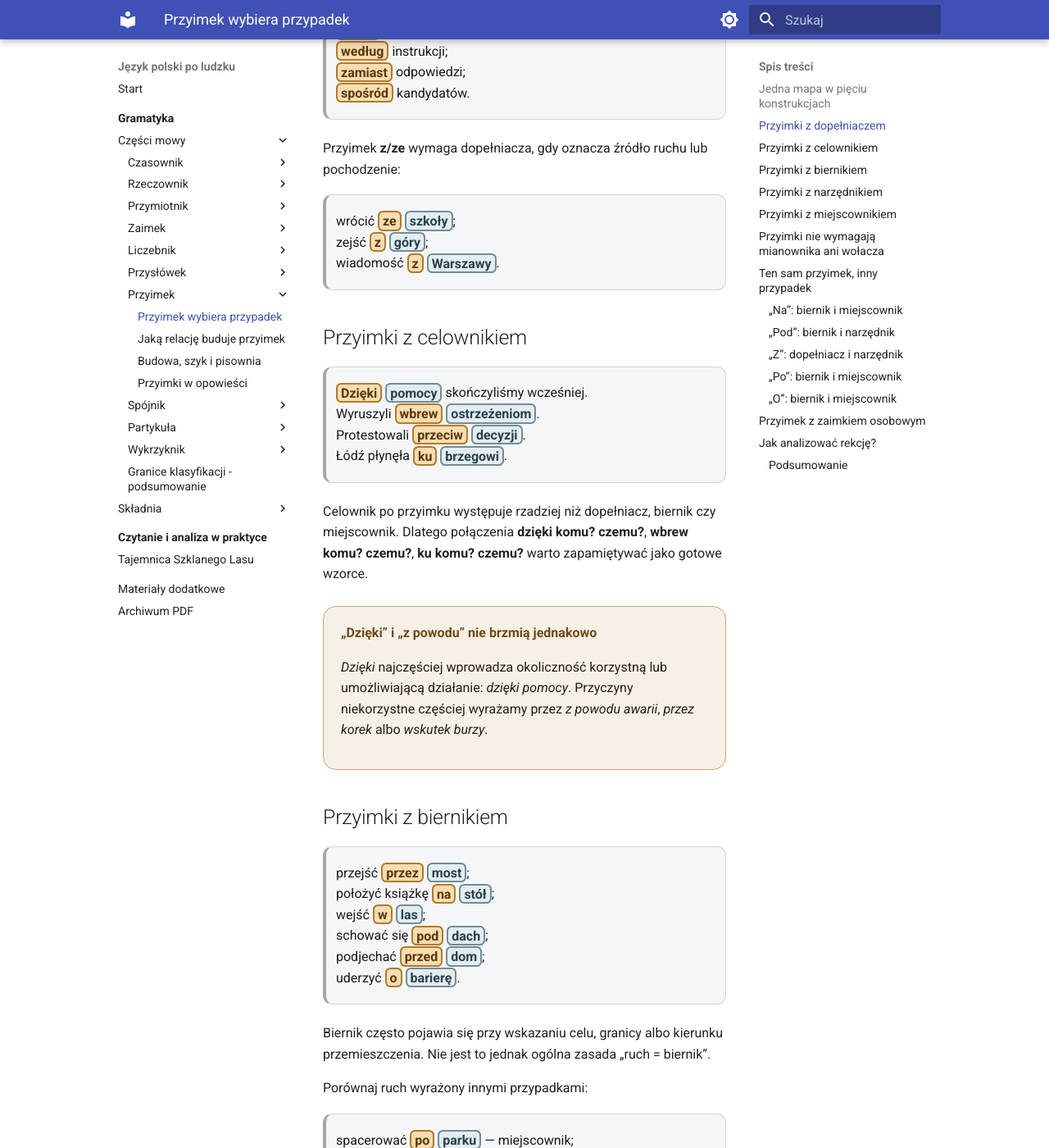
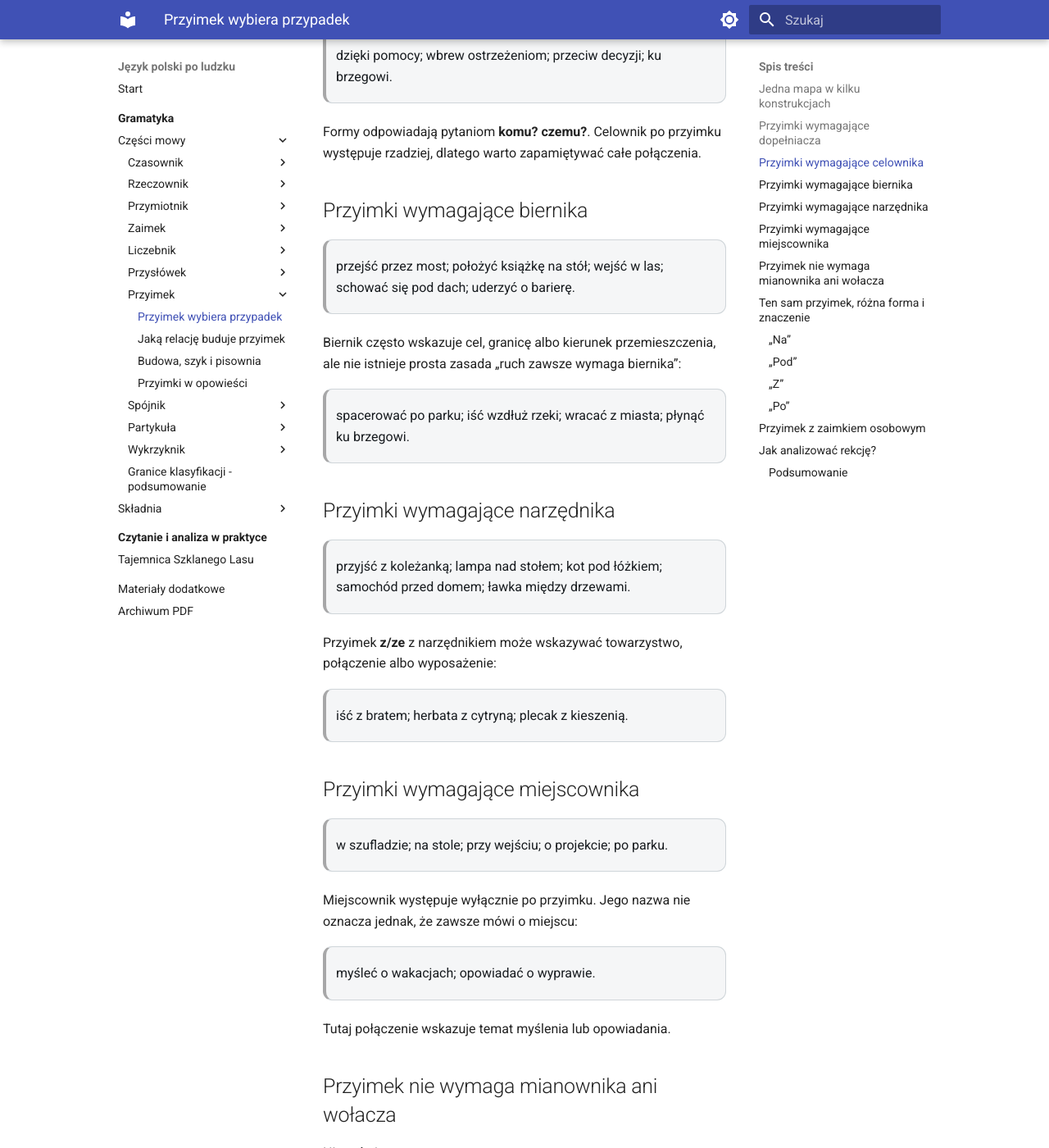
Before and after one commit to dchorazkiewicz/SP_JP, an MkDocs documentation site: the page built from docs/gramatyka/czesci-mowy/przyimek/przypadki-i-rekcja.md, in a window 1280 px wide and 1400 px high, scrolled down 1468 px. Shown: the whole window at 82% size. Built offline with MkDocs 1.6.1 and Material for MkDocs 9.7.7, drawn with Linux system fonts in a browser that asks for light colours; some of the changed text lies outside the part shown.

Commit message:
Wprowadź rekcję przyimka po przykładach

```diff
--- a/docs/gramatyka/czesci-mowy/przyimek/przypadki-i-rekcja.md
+++ b/docs/gramatyka/czesci-mowy/przyimek/przypadki-i-rekcja.md
@@ -1,196 +1,148 @@
-# Przyimek wybiera przypadek
+# Przyimek wybiera formę następnego wyrazu
 
 <div class="preposition-lesson" markdown>
 
-<div class="lesson-lead" markdown>
-
-Przyimek nie łączy się z dowolną formą rzeczownika. Wymaga określonego przypadku, a to wymaganie nazywamy **rekcją**. Najbezpieczniej uczyć się całych konstrukcji: **bez książki, dzięki książce, z książką, o książce**.
-
-</div>
-
-## Jedna mapa w pięciu konstrukcjach
-
-<div class="preposition-story" markdown>
-  <div class="preposition-story__title">Forma zależy od przyimka</div>
-  <div class="preposition-story__body" markdown>
+## Jedna mapa w kilku konstrukcjach
 
 > Nie wyruszymy <span class="prep-focus">bez</span> <span class="governed-focus">mapy</span>.
 > <span class="prep-focus">Dzięki</span> <span class="governed-focus">mapie</span> znaleźliśmy krótszą drogę.
 > Schowałem notatkę <span class="prep-focus">pod</span> <span class="governed-focus">mapę</span>.
-> Rozmawiałem <span class="prep-focus">z</span> <span class="governed-focus">mapą</span> w ręku.
+> Szedłem <span class="prep-focus">z</span> <span class="governed-focus">mapą</span> w ręku.
 > Zaznaczyliśmy trasę <span class="prep-focus">na</span> <span class="governed-focus">mapie</span>.
 
-Wyraz **mapa** przyjmuje kolejno dopełniacz, celownik, biernik, narzędnik i miejscownik. Przyimek pozostaje nieodmienny, ale kieruje formą następującego wyrazu.
+Wyraz **mapa** przyjmuje różne formy, ponieważ każdy przyimek buduje inną relację i dopuszcza określony sposób ukształtowania następnej nazwy.
 
-  </div>
-</div>
+Dopiero teraz możemy nazwać formy:
+
+- **mapy** po **bez** — dopełniacz;
+- **mapie** po **dzięki** — celownik;
+- **mapę** po **pod** w znaczeniu kierunku — biernik;
+- **mapą** po **z** w znaczeniu towarzyszenia — narzędnik;
+- **mapie** po **na** w znaczeniu położenia — miejscownik.
 
 <div class="preposition-concept">
   <span class="preposition-concept__label">Pojęcie</span>
   <strong>Rekcja przyimka</strong>
-  <p>To wymaganie określonego przypadku przez przyimek. Rekcję rozpoznajemy w całym połączeniu, ponieważ niektóre przyimki mogą łączyć się z więcej niż jednym przypadkiem.</p>
+  <p>To wymaganie określonego przypadku przez przyimek. Rozpoznajemy je w całym połączeniu, ponieważ ten sam przyimek może wymagać różnych form zależnie od znaczenia.</p>
 </div>
 
-## Przyimki z dopełniaczem
+## Przyimki wymagające dopełniacza
 
-> wrócić <span class="prep-focus">do</span> <span class="governed-focus">domu</span>;
-> dostać wiadomość <span class="prep-focus">od</span> <span class="governed-focus">nauczyciela</span>;
-> pracować <span class="prep-focus">bez</span> <span class="governed-focus">pośpiechu</span>;
-> przygotować materiały <span class="prep-focus">dla</span> <span class="governed-focus">uczestników</span>;
-> stanąć <span class="prep-focus">obok</span> <span class="governed-focus">bramy</span>.
+> do domu; od nauczyciela; bez pośpiechu; dla uczestników; obok bramy;
+> wokół domu; podczas rozmowy; mimo deszczu; według instrukcji.
 
-Dopełniacza wymagają również między innymi:
+W tych połączeniach następujący wyraz ma formę odpowiadającą pytaniom **kogo? czego?**. Nazywamy ją dopełniaczem.
 
-> <span class="prep-focus">u</span> babci;
-> <span class="prep-focus">wokół</span> domu;
-> <span class="prep-focus">wśród</span> drzew;
-> <span class="prep-focus">podczas</span> rozmowy;
-> <span class="prep-focus">mimo</span> deszczu;
-> <span class="prep-focus">według</span> instrukcji;
-> <span class="prep-focus">zamiast</span> odpowiedzi;
-> <span class="prep-focus">spośród</span> kandydatów.
+Przyimek **z/ze** wymaga dopełniacza, gdy wskazuje źródło lub pochodzenie:
 
-Przyimek **z/ze** wymaga dopełniacza, gdy oznacza źródło ruchu lub pochodzenie:
+> wrócić ze szkoły; zejść z góry; wiadomość z Warszawy.
 
-> wrócić <span class="prep-focus">ze</span> <span class="governed-focus">szkoły</span>;
-> zejść <span class="prep-focus">z</span> <span class="governed-focus">góry</span>;
-> wiadomość <span class="prep-focus">z</span> <span class="governed-focus">Warszawy</span>.
+## Przyimki wymagające celownika
 
-## Przyimki z celownikiem
+> dzięki pomocy; wbrew ostrzeżeniom; przeciw decyzji; ku brzegowi.
 
-> <span class="prep-focus">Dzięki</span> <span class="governed-focus">pomocy</span> skończyliśmy wcześniej.
-> Wyruszyli <span class="prep-focus">wbrew</span> <span class="governed-focus">ostrzeżeniom</span>.
-> Protestowali <span class="prep-focus">przeciw</span> <span class="governed-focus">decyzji</span>.
-> Łódź płynęła <span class="prep-focus">ku</span> <span class="governed-focus">brzegowi</span>.
+Formy odpowiadają pytaniom **komu? czemu?**. Celownik po przyimku występuje rzadziej, dlatego warto zapamiętywać całe połączenia.
 
-Celownik po przyimku występuje rzadziej niż dopełniacz, biernik czy miejscownik. Dlatego połączenia **dzięki komu? czemu?**, **wbrew komu? czemu?**, **ku komu? czemu?** warto zapamiętywać jako gotowe wzorce.
+## Przyimki wymagające biernika
 
-<div class="preposition-checkpoint">
-  <div class="preposition-checkpoint__title">„Dzięki” i „z powodu” nie brzmią jednakowo</div>
-  <p><em>Dzięki</em> najczęściej wprowadza okoliczność korzystną lub umożliwiającą działanie: <em>dzięki pomocy</em>. Przyczyny niekorzystne częściej wyrażamy przez <em>z powodu awarii</em>, <em>przez korek</em> albo <em>wskutek burzy</em>.</p>
-</div>
+> przejść przez most; położyć książkę na stół; wejść w las; schować się pod dach; uderzyć o barierę.
 
-## Przyimki z biernikiem
+Biernik często wskazuje cel, granicę albo kierunek przemieszczenia, ale nie istnieje prosta zasada „ruch zawsze wymaga biernika”:
 
-> przejść <span class="prep-focus">przez</span> <span class="governed-focus">most</span>;
-> położyć książkę <span class="prep-focus">na</span> <span class="governed-focus">stół</span>;
-> wejść <span class="prep-focus">w</span> <span class="governed-focus">las</span>;
-> schować się <span class="prep-focus">pod</span> <span class="governed-focus">dach</span>;
-> podjechać <span class="prep-focus">przed</span> <span class="governed-focus">dom</span>;
-> uderzyć <span class="prep-focus">o</span> <span class="governed-focus">barierę</span>.
+> spacerować po parku; iść wzdłuż rzeki; wracać z miasta; płynąć ku brzegowi.
 
-Biernik często pojawia się przy wskazaniu celu, granicy albo kierunku przemieszczenia. Nie jest to jednak ogólna zasada „ruch = biernik”.
+## Przyimki wymagające narzędnika
 
-Porównaj ruch wyrażony innymi przypadkami:
+> przyjść z koleżanką; lampa nad stołem; kot pod łóżkiem; samochód przed domem; ławka między drzewami.
 
-> spacerować <span class="prep-focus">po</span> <span class="governed-focus">parku</span> — miejscownik;
-> iść <span class="prep-focus">wzdłuż</span> <span class="governed-focus">rzeki</span> — dopełniacz;
-> wracać <span class="prep-focus">z</span> <span class="governed-focus">miasta</span> — dopełniacz;
-> płynąć <span class="prep-focus">ku</span> <span class="governed-focus">brzegowi</span> — celownik.
+Przyimek **z/ze** z narzędnikiem może wskazywać towarzystwo, połączenie albo wyposażenie:
 
-## Przyimki z narzędnikiem
+> iść z bratem; herbata z cytryną; plecak z kieszenią.
 
-> przyjść <span class="prep-focus">z</span> <span class="governed-focus">koleżanką</span>;
-> lampa wisi <span class="prep-focus">nad</span> <span class="governed-focus">stołem</span>;
-> kot śpi <span class="prep-focus">pod</span> <span class="governed-focus">łóżkiem</span>;
-> samochód stoi <span class="prep-focus">przed</span> <span class="governed-focus">domem</span>;
-> ławka stoi <span class="prep-focus">między</span> <span class="governed-focus">drzewami</span>.
+## Przyimki wymagające miejscownika
 
-Przyimek **z/ze** z narzędnikiem oznacza między innymi towarzystwo, połączenie albo cechę wyposażenia:
+> w szufladzie; na stole; przy wejściu; o projekcie; po parku.
 
-> iść <span class="prep-focus">z</span> <span class="governed-focus">bratem</span>;
-> herbata <span class="prep-focus">z</span> <span class="governed-focus">cytryną</span>;
-> plecak <span class="prep-focus">z</span> <span class="governed-focus">kieszenią</span>.
+Miejscownik występuje wyłącznie po przyimku. Jego nazwa nie oznacza jednak, że zawsze mówi o miejscu:
 
-## Przyimki z miejscownikiem
+> myśleć o wakacjach; opowiadać o wyprawie.
 
-> dokument znajduje się <span class="prep-focus">w</span> <span class="governed-focus">szufladzie</span>;
-> książka leży <span class="prep-focus">na</span> <span class="governed-focus">stole</span>;
-> czekamy <span class="prep-focus">przy</span> <span class="governed-focus">wejściu</span>;
-> rozmawiamy <span class="prep-focus">o</span> <span class="governed-focus">projekcie</span>;
-> spacerujemy <span class="prep-focus">po</span> <span class="governed-focus">parku</span>.
+Tutaj połączenie wskazuje temat myślenia lub opowiadania.
 
-Miejscownik nie występuje bez przyimka. Jego nazwa może sugerować wyłącznie miejsce, ale przypadek ten pojawia się również w konstrukcjach dotyczących tematu:
+## Przyimek nie wymaga mianownika ani wołacza
 
-> myśleć <span class="prep-focus">o</span> <span class="governed-focus">wakacjach</span>;
-> opowiadać <span class="prep-focus">o</span> <span class="governed-focus">wyprawie</span>.
+Nie mówimy:
 
-## Przyimki nie wymagają mianownika ani wołacza
+> ~~do szkoła~~; ~~z koleżanka~~.
 
-Po przyimku nie występuje mianownik:
+Poprawnie:
 
-> ~~do szkoła~~ → <span class="prep-focus">do</span> <span class="governed-focus">szkoły</span>;
-> ~~z koleżanka~~ → <span class="prep-focus">z</span> <span class="governed-focus">koleżanką</span>.
+> do szkoły; z koleżanką.
 
-Wołacz służy przede wszystkim bezpośredniemu zwracaniu się do kogoś i również nie jest rządzony przez przyimek.
+Mianownik jest zwykle formą podstawową rzeczownika, a wołacz służy bezpośredniemu zwracaniu się do odbiorcy. Przyimki nie rządzą tymi przypadkami.
 
-## Ten sam przyimek, inny przypadek
+## Ten sam przyimek, różna forma i znaczenie
 
-### „Na”: biernik i miejscownik
+### „Na”
 
-> Położyłem telefon <span class="prep-focus">na</span> <span class="governed-focus">biurko</span>. — cel przemieszczenia, biernik
-> Telefon leży <span class="prep-focus">na</span> <span class="governed-focus">biurku</span>. — położenie, miejscownik
+> Położyłem telefon <span class="prep-focus">na</span> <span class="governed-focus">biurko</span>. — cel ruchu, biernik;
+> Telefon leży <span class="prep-focus">na</span> <span class="governed-focus">biurku</span>. — położenie, miejscownik.
 
-### „Pod”: biernik i narzędnik
+### „Pod”
 
-> Kot wbiegł <span class="prep-focus">pod</span> <span class="governed-focus">łóżko</span>. — kierunek, biernik
-> Kot śpi <span class="prep-focus">pod</span> <span class="governed-focus">łóżkiem</span>. — położenie, narzędnik
+> Kot wbiegł <span class="prep-focus">pod</span> <span class="governed-focus">łóżko</span>. — kierunek, biernik;
+> Kot śpi <span class="prep-focus">pod</span> <span class="governed-focus">łóżkiem</span>. — położenie, narzędnik.
 
-### „Z”: dopełniacz i narzędnik
+### „Z”
 
-> Wróciłem <span class="prep-focus">z</span> <span class="governed-focus">miasta</span>. — źródło, dopełniacz
-> Wróciłem <span class="prep-focus">z</span> <span class="governed-focus">bratem</span>. — towarzystwo, narzędnik
+> Wróciłem <span class="prep-focus">z</span> <span class="governed-focus">miasta</span>. — źródło, dopełniacz;
+> Wróciłem <span class="prep-focus">z</span> <span class="governed-focus">bratem</span>. — towarzystwo, narzędnik.
 
-### „Po”: biernik i miejscownik
+### „Po”
 
-> Poszedłem <span class="prep-focus">po</span> <span class="governed-focus">chleb</span>. — cel, biernik
-> Chodziłem <span class="prep-focus">po</span> <span class="governed-focus">sklepie</span>. — przestrzeń ruchu, miejscownik
+> Poszedłem <span class="prep-focus">po</span> <span class="governed-focus">chleb</span>. — cel, biernik;
+> Chodziłem <span class="prep-focus">po</span> <span class="governed-focus">sklepie</span>. — przestrzeń ruchu, miejscownik.
 
-### „O”: biernik i miejscownik
-
-> Piłka uderzyła <span class="prep-focus">o</span> <span class="governed-focus">ścianę</span>. — kontakt, biernik
-> Rozmawialiśmy <span class="prep-focus">o</span> <span class="governed-focus">ścianie</span> wymagającej remontu. — temat, miejscownik
+Najpierw ustalamy znaczenie całego połączenia, dopiero potem nazwę przypadku.
 
 ## Przyimek z zaimkiem osobowym
 
 Po przyimkach formy zaimków trzeciej osoby otrzymują zwykle początkowe **n-**:
 
-> bez <span class="pronoun-anchor">niego</span>; do <span class="pronoun-anchor">niej</span>; dla <span class="pronoun-anchor">nich</span>;
-> dzięki <span class="pronoun-anchor">niemu</span>; przeciw <span class="pronoun-anchor">niej</span>;
-> z <span class="pronoun-anchor">nim</span>; nad <span class="pronoun-anchor">nią</span>; między <span class="pronoun-anchor">nimi</span>;
-> o <span class="pronoun-anchor">nim</span>; przy <span class="pronoun-anchor">niej</span>; po <span class="pronoun-anchor">nich</span>.
+> bez niego; do niej; dla nich;
+> dzięki niemu; przeciw niej;
+> z nim; nad nią; między nimi;
+> o nim; przy niej; po nich.
 
 Porównaj:
 
-> Widzę <span class="pronoun-anchor">go</span>.
-> Czekam <span class="prep-focus">na</span> <span class="pronoun-anchor">niego</span>.
+> Widzę go.
+> Czekam na niego.
 
 Pierwsza forma nie stoi po przyimku. Druga jest częścią wyrażenia przyimkowego.
 
 ## Jak analizować rekcję?
 
 <div class="preposition-step-list">
-  <div class="preposition-step"><strong>Znajdź przyimek i cały wyraz zależny.</strong></div>
-  <div class="preposition-step"><strong>Ustal znaczenie całego połączenia.</strong> Miejsce, kierunek, źródło, towarzystwo, temat czy cel?</div>
-  <div class="preposition-step"><strong>Rozpoznaj przypadek po formie całej grupy.</strong></div>
-  <div class="preposition-step"><strong>Przy przyimku wieloznacznym porównaj konstrukcje.</strong> <em>Na stół</em> i <em>na stole</em> nie mają tej samej rekcji.</div>
-  <div class="preposition-step"><strong>Nie stosuj mechanicznej reguły ruchu.</strong> Ruch może wystąpić z różnymi przypadkami.</div>
-  <div class="preposition-step"><strong>Przy zaimku trzeciej osoby sprawdź formę z „n-”.</strong></div>
+  <div class="preposition-step"><strong>Znajdź przyimek i cały zależny od niego składnik.</strong></div>
+  <div class="preposition-step"><strong>Ustal znaczenie połączenia.</strong> Miejsce, kierunek, źródło, towarzystwo, temat czy cel?</div>
+  <div class="preposition-step"><strong>Obserwuj formę następnego wyrazu.</strong></div>
+  <div class="preposition-step"><strong>Dopiero potem nazwij przypadek.</strong></div>
+  <div class="preposition-step"><strong>Przy przyimkach wieloznacznych porównaj kontrastowe zdania.</strong></div>
+  <div class="preposition-step"><strong>Nie ucz się samego przyimka bez jego połączeń.</strong></div>
 </div>
 
 <div class="preposition-summary">
 <h3>Podsumowanie</h3>
 <ul>
-  <li>Rekcja to wymaganie określonego przypadku przez przyimek.</li>
-  <li>Przyimki łączą się z dopełniaczem, celownikiem, biernikiem, narzędnikiem albo miejscownikiem.</li>
-  <li>Nie występują konstrukcje przyimkowe z mianownikiem ani wołaczem.</li>
+  <li>Przyimek kieruje formą następnego wyrazu.</li>
+  <li>To wymaganie nazywamy rekcją dopiero po zobaczeniu zależności.</li>
   <li>Ten sam przyimek może wymagać różnych przypadków zależnie od znaczenia.</li>
-  <li>Ruch nie oznacza automatycznie biernika.</li>
-  <li>Po przyimkach zaimki trzeciej osoby mają zwykle formy typu <em>niego, niej, niemu, nim</em>.</li>
-  <li>Najlepiej zapamiętywać całe połączenia, nie samotne przyimki.</li>
+  <li>Najpierw analizujemy relację, potem nazywamy przypadek.</li>
+  <li>Przyimki nie łączą się z mianownikiem ani wołaczem.</li>
 </ul>
 </div>
 
-[Przejdź dalej: jaką relację buduje przyimek?](../znaczenie-i-rodzaje/){ .md-button .md-button--primary }
+[Przejdź dalej: znaczenia i rodzaje przyimków](../znaczenie-i-rodzaje/){ .md-button .md-button--primary }
 
 </div>
```
